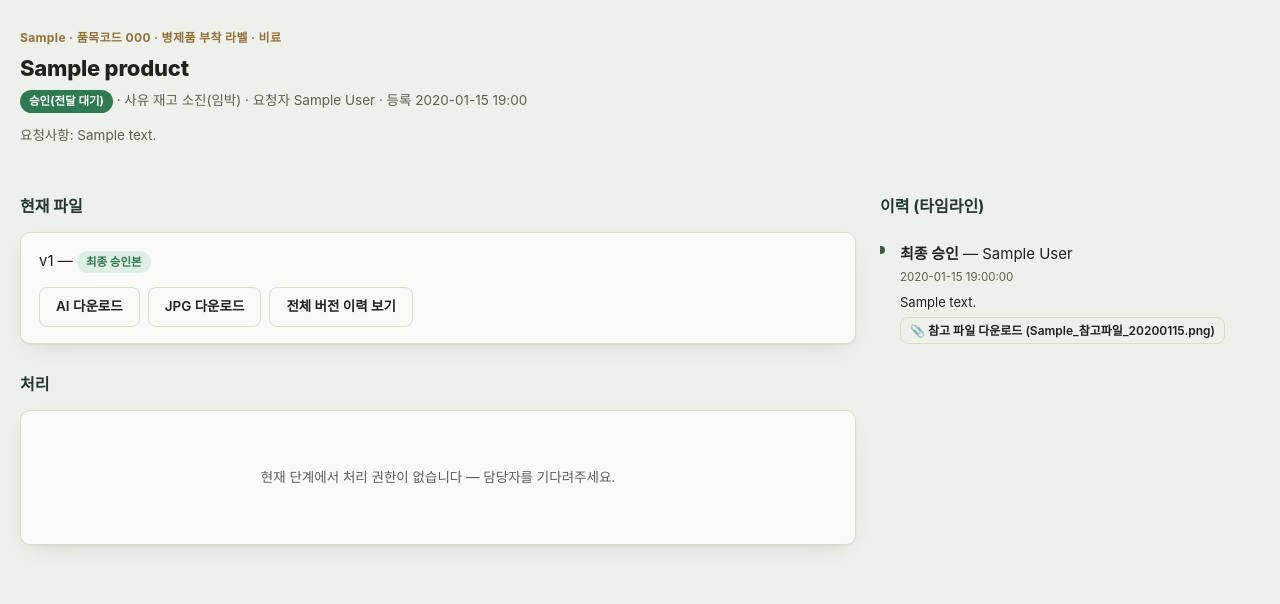
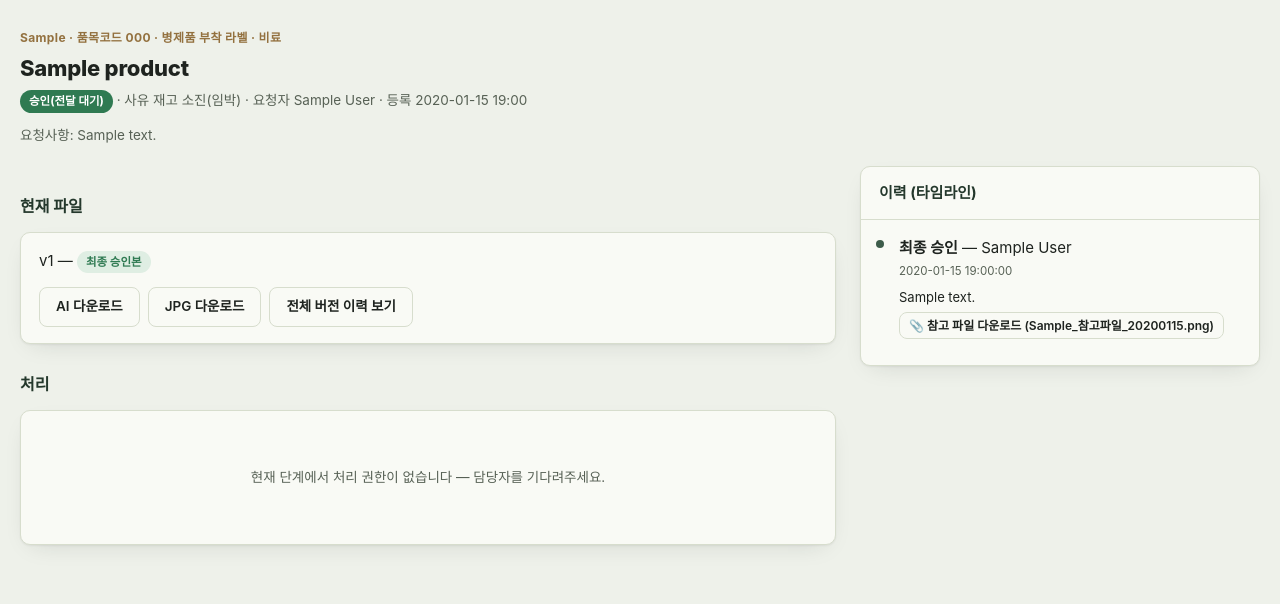
Before and after one commit to nousbo-team/-, a Django app: page /requests/1/ in a window 1280 px wide. Shown: the part 56-660 px from the top of the page. Run offline with Django 5.2, Linux system fonts and the light colour scheme; a user stored in the database is signed in; tables that the repository leaves empty hold one stand-in row (values such as "Sample post"); data that the repository does not hold is empty; some web fonts are replaced.

Commit message:
Give the timeline its own card panel, thin scrollbar, and wider page
- Timeline is now wrapped in a distinct panel (background/border/shadow
  matching .card) with a fixed header and its own internal scroll region,
  instead of just floating text next to the left column — much clearer
  visual separation.
- Styled the panel's scrollbar (thin, subtle, themed to the line color)
  instead of the default browser scrollbar.
- Request detail page now uses a wider .wrap (.wide, 1680px cap) via the
  existing wrap_class block hook, so the two-column layout gets closer to
  full width instead of the sitewide 1320px cap.

Co-Authored-By: Claude Sonnet 5 <noreply@anthropic.com>

```diff
--- a/app/static/css/style.css
+++ b/app/static/css/style.css
@@ -104,6 +104,7 @@ a { color: var(--accent-ink); }
 
 .wrap { max-width: 1320px; margin: 0 auto; padding: 28px 20px 60px; }
 .wrap.narrow { max-width: 520px; }
+.wrap.wide { max-width: 1680px; }
 
 h1 { font-size: 22px; font-weight: 800; letter-spacing: -.01em; margin: 0 0 4px; }
 h2 { font-size: 16px; font-weight: 700; margin: 28px 0 12px; color: var(--accent-ink); }
@@ -229,17 +230,39 @@ form.inline { display: inline; }
 .notify-detail[open] summary { margin-bottom: 6px; }
 
 /* 요청 상세 페이지 — 왼쪽(품목 정보·처리)은 그대로 아래로 흐르고, 오른쪽 이력
-   (타임라인)만 자체 스크롤되게 분리한다. 이력이 길어질수록 페이지 전체가 늘어지는
-   문제를 막기 위함. 좁은 화면에서는 다시 1단으로 쌓고 스크롤 고정을 해제한다. */
-.request-detail-grid { display: grid; grid-template-columns: minmax(0, 1fr) 380px; gap: 24px; align-items: start; }
-.request-detail-timeline {
-  position: sticky; top: 16px;
+   (타임라인)만 카드 형태의 패널로 감싸 독립된 영역임을 분명히 하고, 그 패널
+   내부만 스크롤되게 분리한다. 이력이 길어질수록 페이지 전체가 늘어지는 문제를
+   막기 위함. 좁은 화면에서는 다시 1단으로 쌓고 스크롤 고정을 해제한다. */
+.request-detail-grid { display: grid; grid-template-columns: minmax(0, 1fr) 400px; gap: 24px; align-items: start; }
+.request-detail-timeline { position: sticky; top: 16px; }
+.timeline-panel {
+  background: var(--paper-raised);
+  border: 1px solid var(--line);
+  border-radius: 10px;
+  box-shadow: var(--shadow);
+  display: flex;
+  flex-direction: column;
   max-height: calc(100vh - 32px);
-  overflow-y: auto;
+  overflow: hidden;
 }
+.timeline-panel h2 {
+  margin: 0; padding: 14px 18px; font-size: 15px;
+  border-bottom: 1px solid var(--line); flex-shrink: 0;
+}
+.timeline-scroll {
+  overflow-y: auto; padding: 6px 18px 16px;
+  scrollbar-width: thin; scrollbar-color: var(--line) transparent;
+}
+.timeline-scroll::-webkit-scrollbar { width: 8px; }
+.timeline-scroll::-webkit-scrollbar-track { background: transparent; }
+.timeline-scroll::-webkit-scrollbar-thumb { background: var(--line); border-radius: 99px; }
+.timeline-scroll::-webkit-scrollbar-thumb:hover { background: var(--ink-soft); }
+
 @media (max-width: 860px) {
   .request-detail-grid { display: block; }
-  .request-detail-timeline { position: static; max-height: none; overflow: visible; margin-top: 24px; }
+  .request-detail-timeline { position: static; margin-top: 24px; }
+  .timeline-panel { max-height: none; }
+  .timeline-scroll { overflow-y: visible; }
 }
 
 .stat-row { display: grid; grid-template-columns: repeat(auto-fit, minmax(120px, 1fr)); gap: 1px; background: var(--line); border: 1px solid var(--line); border-radius: 10px; overflow: hidden; margin-bottom: 20px; }
--- a/app/templates/workflow/request_detail.html
+++ b/app/templates/workflow/request_detail.html
@@ -1,5 +1,6 @@
 {% extends 'base.html' %}
 {% block title %}{{ req.request_no }} · 누보 포장지 발주관리 시스템{% endblock %}
+{% block wrap_class %} wide{% endblock %}
 {% block content %}
 <div class="eyebrow">{{ req.request_no }} · 품목코드 {{ req.product.code }} · {{ req.product.get_category_display }} · {{ req.product.get_product_line_display }}</div>
 <h1>{{ req.product.name }}</h1>
@@ -113,7 +114,9 @@
   </div>
 
   <div class="request-detail-timeline">
+    <div class="timeline-panel">
       <h2>이력 (타임라인)</h2>
+      <div class="timeline-scroll">
         <ul class="timeline">
           {% for e in events %}
           <li>
@@ -154,4 +157,6 @@
         </ul>
       </div>
     </div>
+  </div>
+</div>
 {% endblock %}
```
Lines whose indentation alone changed are shown as unchanged.
